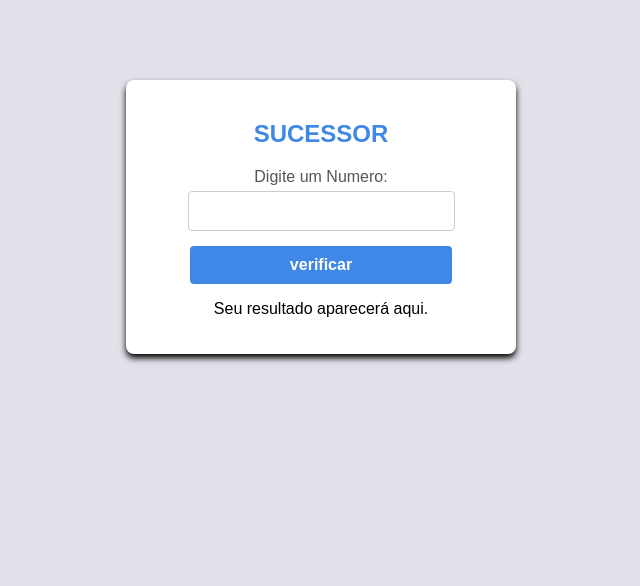
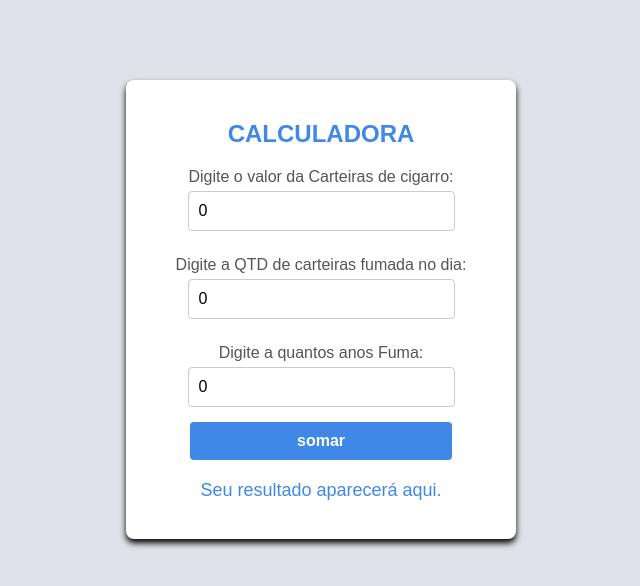
Before and after one commit to bboy22dxdavid/ANGULAR, an Angular app in the folder calculadora/: page / in a window 1280 px wide. Shown: the top 586 px of the page, without its empty margins (319-959 px from the left). Built offline with nearby package versions, Linux system fonts and the light colour scheme.

Commit message:
feat: criado componente calculadora de cigarro e estilizado e criado funcao.

```diff
--- a/calculadora/src/app/app.html
+++ b/calculadora/src/app/app.html
@@ -6,5 +6,6 @@
 <!--CHAMANDO COMPONENTE OPERADOR TERNARIO app-operador-ternario-->
 <!--CHAMANDO COMPONENTE exVariavelPrimitiva-->
 <!--CHAMANDO COMPONENTE app-ex-variavel-primitiva-->
+<!--CHAMANDO COMPONENTE app-ex-sucessor-->
 
-<app-ex-sucessor></app-ex-sucessor>
+<app-calculadora-cigarro></app-calculadora-cigarro>
--- a/calculadora/src/app/app.ts
+++ b/calculadora/src/app/app.ts
@@ -1,6 +1,7 @@
 import { Component, signal } from '@angular/core';
 import { RouterOutlet } from '@angular/router';
-import { ExSucessor } from './component/ex-sucessor/ex-sucessor';
+import { CalculadoraCigarro } from './component/calculadora-cigarro/calculadora-cigarro';
+
 
 //IMPORTS DAS CLASSES
 
@@ -8,7 +9,7 @@ import { ExSucessor } from './component/ex-sucessor/ex-sucessor';
 //NO IMPORTS ADD O NOME DA CLASS EX:  Calculadora, OperadorTernario
 @Component({
   selector: 'app-root',
-  imports: [RouterOutlet, ExSucessor],
+  imports: [RouterOutlet, CalculadoraCigarro],
   templateUrl: './app.html',
   styleUrl: './app.scss'
 })
--- /dev/null
+++ b/calculadora/src/app/component/calculadora-cigarro/calculadora-cigarro.html
@@ -0,0 +1,34 @@
+<div class="container">
+  <div class="form-box">
+    <!--chamando o metodo calcularResultados(), no forms atraves (ngSubmit)-->
+    <form #frm="ngForm" (ngSubmit)="Resultados()">
+      <h2>calculadora</h2>
+      <!--INPUT DO PRIMEIRO NUMERO-->
+      <label for="valorCarteira">Digite o valor da Carteiras de cigarro:</label>
+      <input type="number" name="valorCarteira" id="valorCarteira"  [(ngModel)]="valorCarteira" >
+
+      <!--INPUT DO SEGUNDO NUMERO-->
+      <label for="qtdCarteira">Digite a QTD de carteiras fumada no dia:</label>
+      <input type="number" name="qtdCarteira" id="qtdCarteira" [(ngModel)]="qtdCarteira">
+
+       <!--INPUT DO SEGUNDO NUMERO-->
+      <label for="anos">Digite a quantos anos Fuma:</label>
+      <input type="number" name="anos" id="anos" [(ngModel)]="anos">
+
+      <button type="submit">somar</button>
+    </form>
+
+
+    <!--iniciando a estrutura condicional-->
+    @if(resultado){
+      <!--DIV RESULTADO-->
+      <div class="result-display">
+        <p>Resultado: <span id="result">{{ resultado }}</span></p>
+      </div>
+    }@else {
+      <div class="result-display">
+        <p>Seu resultado aparecerá aqui.</p>
+      </div>
+    }
+  </div>
+</div>
--- /dev/null
+++ b/calculadora/src/app/component/calculadora-cigarro/calculadora-cigarro.scss
@@ -0,0 +1,9 @@
+.result-display{
+  margin-top: 20px;
+  font-size: 18px;
+  color: #3f88e7;
+}
+
+#result{
+  font-weight: bold;
+}
--- /dev/null
+++ b/calculadora/src/app/component/calculadora-cigarro/calculadora-cigarro.ts
@@ -0,0 +1,56 @@
+import { CommonModule } from '@angular/common';
+import { Component } from '@angular/core';
+import { FormsModule } from '@angular/forms';
+
+@Component({
+  selector: 'app-calculadora-cigarro',
+  imports: [FormsModule, CommonModule],
+  templateUrl: './calculadora-cigarro.html',
+  styleUrl: './calculadora-cigarro.scss',
+})
+export class CalculadoraCigarro {
+  valorCarteira: number = 0;
+  qtdCarteira: number = 0;
+  anos: number = 0;
+  resultado: string = '';
+
+  totalCigarroDia: number = 0;
+  qtdCigarroCarteira: number = 20;
+  totalCusto: number = 0;
+
+  //METODO PARA REALIZAR CALCULOS
+  Resultados() {
+    if (this.valorCarteira <= 0 || this.qtdCarteira <= 0 || this.anos <= 0) {
+      //debugando metodo
+      console.log('Chamando o método para calcular o resultado!');
+      this.resultado = 'Digite valores validos!';
+    } else {
+      this.totalCigarroDia = this.qtdCigarroCarteira * this.qtdCarteira;
+      console.log(this.totalCigarroDia);
+
+      this.totalCusto = this.qtdCarteira * 12 * this.valorCarteira * this.anos;
+      console.log(this.totalCusto);
+
+      this.resultado =
+        'O preço de uma carteira de cigarro e: R$' + this.valorCarteira +
+          '\nnº de cigarros fumados por dia ' + this.totalCigarroDia +
+          'Valor Gasto por um fumante em ' + this.anos +
+          '\n anos' +' e R$' +this.totalCusto;
+
+    }
+
+    // 2. Chama o método para limpar os campos automaticamente
+    this.limparCampos();
+  }
+
+  // MÉTODO PARA LIMPAR AUTOMATICAMENTE OS INPUTS
+  private limparCampos() {
+    console.log('Limpando os campos de digitação...');
+
+    // Reseta apenas os inputs. O 'this.resultado' continua intacto!
+
+    this.valorCarteira = 0;
+    this.qtdCarteira = 0;
+    this.anos = 0;
+  }
+}
--- a/calculadora/src/app/component/calculadora/calculadora.scss
+++ b/calculadora/src/app/component/calculadora/calculadora.scss
@@ -1,12 +1,9 @@
-
-
-
 
 
 .result-display{
   margin-top: 20px;
-  font-size: 18px;
-  color: #333;
+  font-size: 16px;
+  color: #3f88e7;
 }
 
 #result{
```
Also changed, not shown: 1 other file (tests, documents, lock files or other folders).
